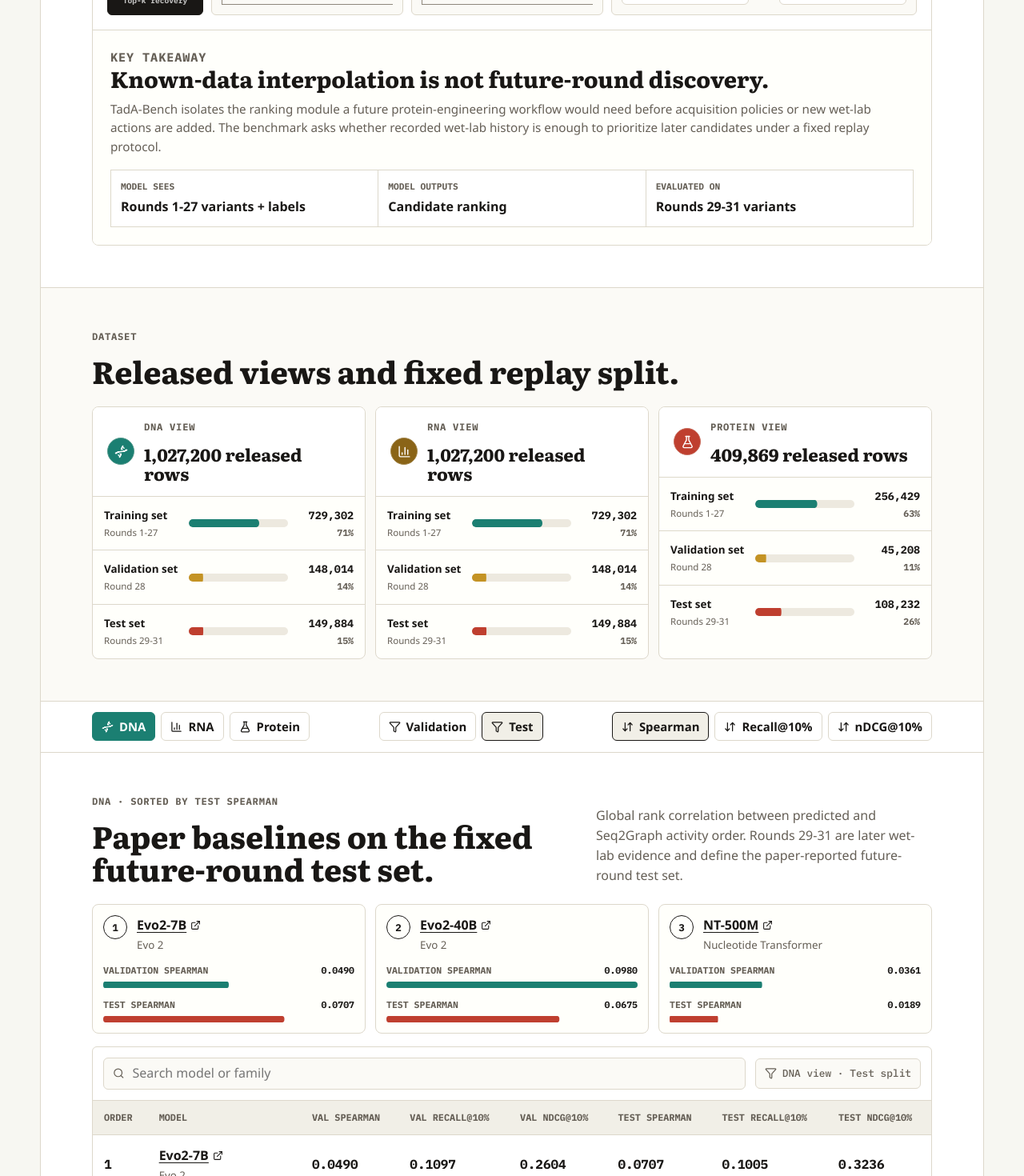
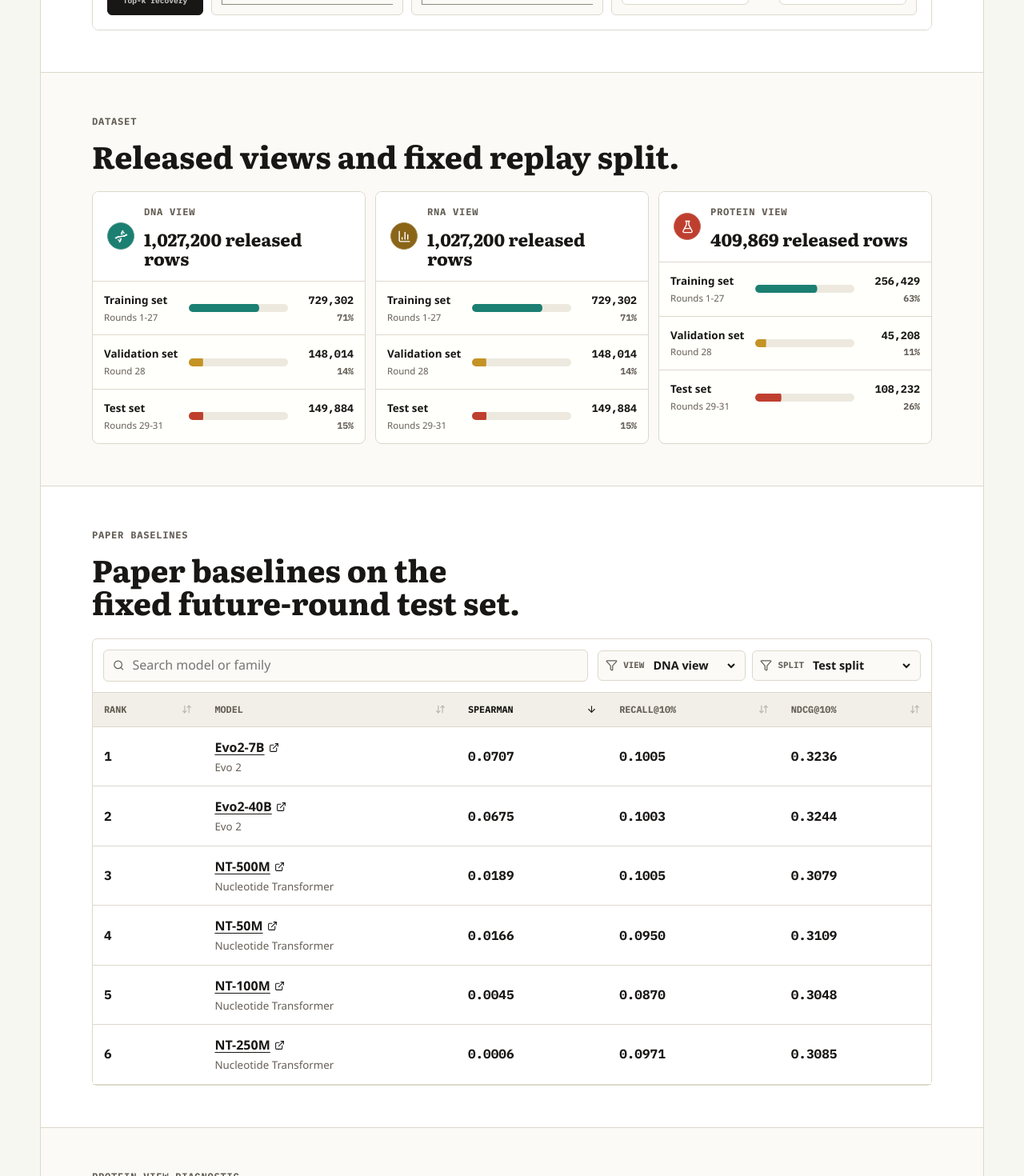
Before and after one commit to TadA-Bench/TadA-Bench.github.io, a React (Vite) app: page / in a window 1280 px wide. Shown: the part 1580-3050 px from the top of the page at 80% size. Built offline with nearby package versions, Linux system fonts and the light colour scheme.

Commit message:
Streamline baseline table controls

```diff
--- a/src/App.css
+++ b/src/App.css
@@ -9,7 +9,6 @@ main {
 .hero-section,
 .story-section,
 .data-section,
-.control-band,
 .baseline-section,
 .diagnostic-section,
 .citation-section {
@@ -141,8 +140,8 @@ main {
 
 .icon-button:focus-visible,
 .citation-links a:focus-visible,
-.tab-button:focus-visible,
-.metric-button:focus-visible {
+.sort-header:focus-visible,
+.filter-select:focus-within {
   outline: 2px solid var(--ink);
   outline-offset: 3px;
 }
@@ -261,6 +260,14 @@ main {
   grid-template-columns: minmax(0, 780px);
 }
 
+.section-heading--baseline {
+  grid-template-columns: minmax(0, 1fr);
+}
+
+.baseline-heading-lines span {
+  display: block;
+}
+
 .section-heading h2,
 .citation-section h2 {
   margin: 0;
@@ -338,8 +345,7 @@ main {
 }
 
 .story-pillar h3,
-.replay-panel h3,
-.story-takeaway h3 {
+.replay-panel h3 {
   margin: 0;
   color: var(--ink);
   font-family: var(--display);
@@ -347,8 +353,7 @@ main {
   line-height: 1.12;
 }
 
-.story-pillar p,
-.story-takeaway p {
+.story-pillar p {
   margin: 0;
   color: var(--muted);
   font-size: 0.95rem;
@@ -887,50 +892,6 @@ main {
   top: 55%;
 }
 
-.story-takeaway {
-  display: grid;
-  grid-template-columns: 1fr;
-  gap: 16px;
-  align-items: start;
-  padding: 22px;
-  border-top: 1px solid var(--line);
-  background: #fffffb;
-}
-
-.story-takeaway h3 {
-  margin-bottom: 10px;
-  font-size: clamp(1.32rem, 2.2vw, 1.92rem);
-}
-
-.story-takeaway dl {
-  display: grid;
-  grid-template-columns: repeat(3, minmax(0, 1fr));
-  gap: 1px;
-  margin: 0;
-  border: 1px solid var(--line);
-  background: var(--line);
-}
-
-.story-takeaway dl div {
-  padding: 12px;
-  background: #ffffff;
-}
-
-.story-takeaway dt {
-  margin: 0 0 4px;
-  color: var(--muted);
-  font-family: var(--mono);
-  font-size: 0.7rem;
-  font-weight: 850;
-  text-transform: uppercase;
-}
-
-.story-takeaway dd {
-  margin: 0;
-  color: var(--ink);
-  font-weight: 800;
-}
-
 @keyframes dot-pulse {
   0%,
   100% {
@@ -942,64 +903,6 @@ main {
     opacity: 0.9;
     transform: scale(1.15);
   }
-}
-
-.control-band {
-  display: flex;
-  gap: 12px;
-  align-items: center;
-  justify-content: space-between;
-  margin-bottom: 16px;
-}
-
-.control-band {
-  min-height: 64px;
-  margin-bottom: 0;
-  border-bottom: 1px solid var(--line);
-  background: #ffffff;
-}
-
-.tabs,
-.metric-toggle {
-  display: flex;
-  gap: 7px;
-  align-items: center;
-  overflow-x: auto;
-}
-
-.tab-button,
-.metric-button {
-  display: inline-flex;
-  min-height: 36px;
-  align-items: center;
-  gap: 7px;
-  border: 1px solid var(--line);
-  border-radius: 6px;
-  padding: 0 11px;
-  color: var(--ink);
-  background: #ffffff;
-  font: inherit;
-  font-size: 0.93rem;
-  font-weight: 650;
-  white-space: nowrap;
-  cursor: pointer;
-}
-
-.tab-button svg,
-.metric-button svg {
-  width: 15px;
-  height: 15px;
-}
-
-.tab-button[aria-pressed='true'] {
-  border-color: var(--tab-accent);
-  color: #ffffff;
-  background: var(--tab-accent);
-}
-
-.metric-button[data-active='true'] {
-  border-color: var(--ink);
-  background: #f1efe7;
 }
 
 .data-section {
@@ -1165,49 +1068,6 @@ main {
   font-weight: 800;
 }
 
-.baseline-strips {
-  display: grid;
-  grid-template-columns: repeat(3, minmax(0, 1fr));
-  gap: 12px;
-  margin-bottom: 16px;
-}
-
-.baseline-strip {
-  display: grid;
-  grid-template-columns: auto minmax(0, 1fr);
-  gap: 12px;
-  align-items: start;
-  border: 1px solid var(--line);
-  border-radius: 8px;
-  padding: 13px;
-  background: #fffffb;
-}
-
-.strip-rank {
-  display: inline-flex;
-  width: 30px;
-  height: 30px;
-  align-items: center;
-  justify-content: center;
-  border: 1px solid var(--line-strong);
-  border-radius: 50%;
-  color: var(--ink);
-  font-family: var(--mono);
-  font-size: 0.78rem;
-  font-weight: 800;
-}
-
-.strip-method {
-  display: grid;
-  gap: 2px;
-  min-width: 0;
-}
-
-.strip-method strong {
-  color: var(--ink);
-}
-
-.strip-method a,
 .model-link {
   display: inline-flex;
   align-items: center;
@@ -1219,55 +1079,15 @@ main {
   text-underline-offset: 3px;
 }
 
-.strip-method a svg,
 .model-link svg {
   width: 13px;
   height: 13px;
   flex: 0 0 auto;
 }
 
-.strip-method small,
-.strip-metric span {
-  color: var(--muted);
-}
-
-.strip-metric {
-  grid-column: 1 / -1;
-  display: grid;
-  gap: 5px;
-}
-
-.strip-metric span {
-  display: flex;
-  gap: 10px;
-  align-items: baseline;
-  justify-content: space-between;
-  font-family: var(--mono);
-  font-size: 0.72rem;
-  font-weight: 800;
-  text-transform: uppercase;
-}
-
-.strip-metric em {
-  color: var(--ink);
-  font-style: normal;
-}
-
-.strip-metric i {
-  display: block;
-  height: 8px;
-  border-radius: 999px;
-  background: #1b7f72;
-  transform-origin: left center;
-  transition: transform 180ms ease;
-}
-
-.strip-metric:last-child i {
-  background: #bf3f2f;
-}
-
 .table-toolbar {
-  display: flex;
+  display: grid;
+  grid-template-columns: minmax(240px, 1fr) auto;
   gap: 12px;
   align-items: center;
   justify-content: space-between;
@@ -1308,24 +1128,48 @@ main {
   box-shadow: 0 0 0 2px #ffffff, 0 0 0 4px var(--ink);
 }
 
-.filter-pill {
+.table-filter-group {
+  display: flex;
+  gap: 8px;
+  align-items: center;
+  justify-content: flex-end;
+}
+
+.filter-select {
   display: inline-flex;
   min-height: 38px;
   align-items: center;
   gap: 7px;
   border: 1px solid var(--line);
   border-radius: 6px;
-  padding: 0 11px;
-  color: var(--muted);
+  padding: 0 9px;
   background: #fbfaf6;
+  white-space: nowrap;
+}
+
+.filter-select > span {
+  color: var(--muted);
   font-family: var(--mono);
-  font-size: 0.8rem;
-  white-space: nowrap;
-}
-
-.filter-pill svg {
+  font-size: 0.68rem;
+  font-weight: 850;
+  text-transform: uppercase;
+}
+
+.filter-select select {
+  min-height: 34px;
+  border: 0;
+  color: var(--ink);
+  background: transparent;
+  font: inherit;
+  font-size: 0.9rem;
+  font-weight: 650;
+  outline: 0;
+}
+
+.filter-select svg {
   width: 15px;
   height: 15px;
+  color: var(--muted);
 }
 
 .table-panel {
@@ -1338,7 +1182,7 @@ main {
 
 .baseline-table {
   width: 100%;
-  min-width: 1030px;
+  min-width: 780px;
   border-collapse: collapse;
   text-align: left;
 }
@@ -1352,6 +1196,39 @@ main {
   font-size: 0.74rem;
   font-weight: 800;
   text-transform: uppercase;
+}
+
+.sort-header {
+  display: inline-flex;
+  width: 100%;
+  align-items: center;
+  justify-content: space-between;
+  gap: 8px;
+  border: 0;
+  padding: 0;
+  color: inherit;
+  background: transparent;
+  font: inherit;
+  text-align: left;
+  text-transform: inherit;
+  cursor: pointer;
+}
+
+.sort-header svg {
+  width: 13px;
+  height: 13px;
+  flex: 0 0 auto;
+  color: var(--muted);
+  opacity: 0.42;
+}
+
+.sort-header[data-active='true'] {
+  color: var(--ink);
+}
+
+.sort-header[data-active='true'] svg {
+  color: var(--ink);
+  opacity: 1;
 }
 
 .baseline-table td {
@@ -1514,10 +1391,6 @@ main {
     border-bottom: 0;
   }
 
-  .baseline-strips {
-    grid-template-columns: 1fr;
-  }
-
   .citation-links {
     grid-column: auto;
   }
@@ -1560,30 +1433,22 @@ main {
     white-space: normal;
   }
 
-  .control-band,
   .table-toolbar {
+    grid-template-columns: 1fr;
     align-items: stretch;
-    flex-direction: column;
-  }
-
-  .tabs,
-  .metric-toggle {
-    width: 100%;
-  }
-
-  .metric-toggle {
+  }
+
+  .table-filter-group {
     flex-wrap: wrap;
-    overflow: visible;
-  }
-
-  .tab-button,
-  .metric-button {
-    flex: 1 0 auto;
-  }
-
-  .metric-button {
-    flex-basis: calc(50% - 7px);
-    justify-content: center;
+    justify-content: stretch;
+  }
+
+  .filter-select {
+    flex: 1 1 150px;
+  }
+
+  .filter-select select {
+    min-width: 0;
   }
 
   .data-view-grid {
@@ -1593,6 +1458,11 @@ main {
   .data-section .section-heading h2 {
     font-size: 0.98rem;
     white-space: nowrap;
+  }
+
+  .section-heading .baseline-heading-lines {
+    font-size: clamp(1.18rem, 5.2vw, 1.34rem);
+    line-height: 1.08;
   }
 
   .data-view-card .split-row {
@@ -1663,14 +1533,6 @@ main {
     transform: rotate(135deg);
   }
 
-  .story-takeaway {
-    grid-template-columns: 1fr;
-  }
-
-  .story-takeaway dl {
-    grid-template-columns: 1fr;
-  }
-
   .search-box {
     min-width: 0;
   }
--- a/src/App.tsx
+++ b/src/App.tsx
@@ -1,6 +1,8 @@
 import { useMemo, useState, type CSSProperties } from 'react'
 import {
+  ArrowDown,
   ArrowDownUp,
+  ArrowUp,
   BarChart3,
   BookOpen,
   Code2,
@@ -16,7 +18,6 @@ import './App.css'
 import {
   baselineEntries,
   citationBibtex,
-  metricDescriptions,
   metricLabels,
   modalityMeta,
   paperAffiliations,
@@ -25,7 +26,6 @@ import {
   randomSplitProteinControls,
   releasedRowCounts,
   resourceLinks,
-  splitDescriptions,
   splitLabels,
   type MetricKey,
   type Modality,
@@ -38,6 +38,17 @@ const metricKeys = Object.keys(metricLabels) as MetricKey[]
 const modalities: Modality[] = ['dna', 'rna', 'protein']
 const splitKeys = Object.keys(splitLabels) as SplitKey[]
 const splitPhases: RoundPhase[] = ['train', 'validation', 'test']
+type SortKey = 'rank' | 'modelName' | MetricKey
+type SortDirection = 'asc' | 'desc'
+
+const baselineOrder = new Map(baselineEntries.map((entry, index) => [entry.id, index]))
+const tableColumns: { key: SortKey; label: string }[] = [
+  { key: 'rank', label: 'Rank' },
+  { key: 'modelName', label: 'Model' },
+  { key: 'spearman', label: metricLabels.spearman },
+  { key: 'recallAt10', label: metricLabels.recallAt10 },
+  { key: 'ndcgAt10', label: metricLabels.ndcgAt10 },
+]
 
 function formatScore(value: number) {
   return value.toFixed(4)
@@ -49,6 +60,17 @@ function formatCount(value: number) {
 
 function splitCountTotal(counts: SplitMembershipCounts) {
   return counts.train + counts.validation + counts.test
+}
+
+function getSortValue(entry: (typeof baselineEntries)[number], key: SortKey, split: SplitKey) {
+  if (key === 'rank') return baselineOrder.get(entry.id) ?? 0
+  if (key === 'modelName') return entry.modelName
+  return entry[split][key]
+}
+
+function compareSortValues(a: string | number, b: string | number, direction: SortDirection) {
+  const comparison = typeof a === 'string' && typeof b === 'string' ? a.localeCompare(b) : Number(a) - Number(b)
+  return direction === 'asc' ? comparison : -comparison
 }
 
 function ModalityIcon({ modality }: { modality: Modality }) {
@@ -91,7 +113,15 @@ const storyPillars = [
   {
     key: 'consistency',
     label: 'Consistency',
-    title: 'Seq2Graph builds one activity scale.',
+    title: (
+      <>
+        Seq2Graph builds
+        <br />
+        one activity
+        <br />
+        scale.
+      </>
+    ),
     body: 'Within-round rankings and overlap anchors reconcile noisy NGS selections into comparable cross-round labels.',
   },
 ] as const
@@ -278,32 +308,6 @@ function StorylineSection() {
               </div>
             </div>
           </div>
-
-          <div className="story-takeaway" aria-label="Benchmark takeaway">
-            <div>
-              <p className="eyebrow">Key takeaway</p>
-              <h3>Known-data interpolation is not future-round discovery.</h3>
-              <p>
-                TadA-Bench isolates the ranking module a future protein-engineering workflow would need before
-                acquisition policies or new wet-lab actions are added. The benchmark asks whether recorded wet-lab
-                history is enough to prioritize later candidates under a fixed replay protocol.
-              </p>
-            </div>
-            <dl>
-              <div>
-                <dt>Model sees</dt>
-                <dd>Rounds 1-27 variants + labels</dd>
-              </div>
-              <div>
-                <dt>Model outputs</dt>
-                <dd>Candidate ranking</dd>
-              </div>
-              <div>
-                <dt>Evaluated on</dt>
-                <dd>Rounds 29-31 variants</dd>
-              </div>
-            </dl>
-          </div>
         </div>
       </div>
     </section>
@@ -373,9 +377,12 @@ function DataOverviewSection() {
 
 function App() {
   const [activeModality, setActiveModality] = useState<Modality>('dna')
-  const [activeMetric, setActiveMetric] = useState<MetricKey>('spearman')
   const [activeSplit, setActiveSplit] = useState<SplitKey>('test')
   const [query, setQuery] = useState('')
+  const [sortConfig, setSortConfig] = useState<{ key: SortKey; direction: SortDirection }>({
+    key: 'spearman',
+    direction: 'desc',
+  })
 
   const visibleEntries = useMemo(() => {
     const normalizedQuery = query.trim().toLowerCase()
@@ -385,18 +392,38 @@ function App() {
         if (!normalizedQuery) return true
         return `${entry.modelName} ${entry.modelFamily} ${entry.protocol}`.toLowerCase().includes(normalizedQuery)
       })
-      .sort((a, b) => b[activeSplit][activeMetric] - a[activeSplit][activeMetric])
-  }, [activeMetric, activeModality, activeSplit, query])
+      .sort((a, b) => {
+        const primary = compareSortValues(
+          getSortValue(a, sortConfig.key, activeSplit),
+          getSortValue(b, sortConfig.key, activeSplit),
+          sortConfig.direction,
+        )
+        if (primary !== 0) return primary
+        return a.modelName.localeCompare(b.modelName)
+      })
+  }, [activeModality, activeSplit, query, sortConfig])
+
+  const handleSort = (key: SortKey) => {
+    setSortConfig((current) => {
+      if (current.key === key) {
+        return { key, direction: current.direction === 'asc' ? 'desc' : 'asc' }
+      }
+      return { key, direction: key === 'modelName' || key === 'rank' ? 'asc' : 'desc' }
+    })
+  }
 
   const tableHeading =
-    activeSplit === 'test'
-      ? 'Paper baselines on the fixed future-round test set.'
-      : 'Paper baseline table sorted by validation metrics.'
-  const visibleMetricMax = Math.max(
-    ...visibleEntries.flatMap((entry) => [entry.validation[activeMetric], entry.test[activeMetric]]),
-    0.001,
-  )
-  const topEntries = visibleEntries.slice(0, 3)
+    activeSplit === 'test' ? (
+      <>
+        <span>Paper baselines on the</span>
+        <span>fixed future-round test set.</span>
+      </>
+    ) : (
+      <>
+        <span>Paper baselines on the</span>
+        <span>validation split.</span>
+      </>
+    )
 
   return (
     <main>
@@ -462,98 +489,12 @@ function App() {
 
       <DataOverviewSection />
 
-      <section className="control-band" aria-label="Baseline sorting controls">
-        <div className="tabs" aria-label="Sequence view">
-          {modalities.map((modality) => (
-            <button
-              aria-pressed={activeModality === modality}
-              className="tab-button"
-              key={modality}
-              onClick={() => setActiveModality(modality)}
-              style={{ '--tab-accent': modalityMeta[modality].accent } as CSSProperties}
-              type="button"
-            >
-              <ModalityIcon modality={modality} />
-              {modalityMeta[modality].label}
-            </button>
-          ))}
-        </div>
-
-        <div className="metric-toggle" aria-label="Sort split">
-          {splitKeys.map((split) => (
-            <button
-              aria-pressed={activeSplit === split}
-              className="metric-button"
-              data-active={activeSplit === split}
-              key={split}
-              onClick={() => setActiveSplit(split)}
-              type="button"
-            >
-              <Filter aria-hidden="true" />
-              {splitLabels[split]}
-            </button>
-          ))}
-        </div>
-
-        <div className="metric-toggle" aria-label="Sort metric">
-          {metricKeys.map((metric) => (
-            <button
-              aria-pressed={activeMetric === metric}
-              className="metric-button"
-              data-active={activeMetric === metric}
-              key={metric}
-              onClick={() => setActiveMetric(metric)}
-              type="button"
-            >
-              <ArrowDownUp aria-hidden="true" />
-              {metricLabels[metric]}
-            </button>
-          ))}
-        </div>
-      </section>
-
       <section className="baseline-section" id="paper-baselines">
-        <div className="section-heading">
+        <div className="section-heading section-heading--baseline">
           <div>
-            <p className="eyebrow">
-              {modalityMeta[activeModality].shortLabel} · sorted by {splitLabels[activeSplit]} {metricLabels[activeMetric]}
-            </p>
-            <h2>{tableHeading}</h2>
+            <p className="eyebrow">Paper baselines</p>
+            <h2 className="baseline-heading-lines">{tableHeading}</h2>
           </div>
-          <p>
-            {metricDescriptions[activeMetric]} {splitDescriptions[activeSplit]}
-          </p>
-        </div>
-
-        <div className="baseline-strips" aria-label="Top baseline metric comparison">
-          {topEntries.map((entry, index) => (
-            <article className="baseline-strip" key={entry.id}>
-              <span className="strip-rank">{index + 1}</span>
-              <div className="strip-method">
-                {entry.modelHref ? (
-                  <a href={entry.modelHref} target="_blank" rel="noreferrer">
-                    {entry.modelName}
-                    <ExternalLink aria-hidden="true" />
-                  </a>
-                ) : (
-                  <strong>{entry.modelName}</strong>
-                )}
-                <small>{entry.modelFamily}</small>
-              </div>
-              {(['validation', 'test'] as SplitKey[]).map((split) => (
-                <div className="strip-metric" key={split}>
-                  <span>
-                    {splitLabels[split]} {metricLabels[activeMetric]}
-                    <em>{formatScore(entry[split][activeMetric])}</em>
-                  </span>
-                  <i
-                    aria-hidden="true"
-                    style={{ transform: `scaleX(${entry[split][activeMetric] / visibleMetricMax})` }}
-                  />
-                </div>
-              ))}
-            </article>
-          ))}
         </div>
 
         <div className="table-panel">
@@ -568,24 +509,74 @@ function App() {
                 value={query}
               />
             </label>
-            <span className="filter-pill">
-              <Filter aria-hidden="true" />
-              {modalityMeta[activeModality].label} view · {splitLabels[activeSplit]} split
-            </span>
+            <div className="table-filter-group" aria-label="Baseline table filters">
+              <label className="filter-select">
+                <Filter aria-hidden="true" />
+                <span>View</span>
+                <select
+                  aria-label="Filter by sequence view"
+                  onChange={(event) => setActiveModality(event.target.value as Modality)}
+                  value={activeModality}
+                >
+                  {modalities.map((modality) => (
+                    <option key={modality} value={modality}>
+                      {modalityMeta[modality].label} view
+                    </option>
+                  ))}
+                </select>
+              </label>
+              <label className="filter-select">
+                <Filter aria-hidden="true" />
+                <span>Split</span>
+                <select
+                  aria-label="Filter by evaluation split"
+                  onChange={(event) => setActiveSplit(event.target.value as SplitKey)}
+                  value={activeSplit}
+                >
+                  {splitKeys.map((split) => (
+                    <option key={split} value={split}>
+                      {splitLabels[split]} split
+                    </option>
+                  ))}
+                </select>
+              </label>
+            </div>
           </div>
 
           <div className="baseline-table-wrap">
-            <table className="baseline-table">
+            <table className="baseline-table" aria-label={`${modalityMeta[activeModality].label} ${splitLabels[activeSplit]} baseline metrics`}>
               <thead>
                 <tr>
-                  <th>Order</th>
-                  <th>Model</th>
-                  <th>Val Spearman</th>
-                  <th>Val Recall@10%</th>
-                  <th>Val nDCG@10%</th>
-                  <th>Test Spearman</th>
-                  <th>Test Recall@10%</th>
-                  <th>Test nDCG@10%</th>
+                  {tableColumns.map((column) => {
+                    const isActiveSort = sortConfig.key === column.key
+                    return (
+                      <th
+                        aria-sort={
+                          isActiveSort ? (sortConfig.direction === 'asc' ? 'ascending' : 'descending') : 'none'
+                        }
+                        key={column.key}
+                        scope="col"
+                      >
+                        <button
+                          className="sort-header"
+                          data-active={isActiveSort}
+                          onClick={() => handleSort(column.key)}
+                          type="button"
+                        >
+                          {column.label}
+                          {isActiveSort ? (
+                            sortConfig.direction === 'asc' ? (
+                              <ArrowUp aria-hidden="true" />
+                            ) : (
+                              <ArrowDown aria-hidden="true" />
+                            )
+                          ) : (
+                            <ArrowDownUp aria-hidden="true" />
+                          )}
+                        </button>
+                      </th>
+                    )
+                  })}
                 </tr>
               </thead>
               <tbody>
@@ -605,12 +596,11 @@ function App() {
                         <small>{entry.modelFamily}</small>
                       </span>
                     </td>
-                    <td className="score-cell">{formatScore(entry.validation.spearman)}</td>
-                    <td className="score-cell">{formatScore(entry.validation.recallAt10)}</td>
-                    <td className="score-cell">{formatScore(entry.validation.ndcgAt10)}</td>
-                    <td className="score-cell">{formatScore(entry.test.spearman)}</td>
-                    <td className="score-cell">{formatScore(entry.test.recallAt10)}</td>
-                    <td className="score-cell">{formatScore(entry.test.ndcgAt10)}</td>
+                    {metricKeys.map((metric) => (
+                      <td className="score-cell" key={metric}>
+                        {formatScore(entry[activeSplit][metric])}
+                      </td>
+                    ))}
                   </tr>
                 ))}
               </tbody>
--- a/src/data/baselines.ts
+++ b/src/data/baselines.ts
@@ -83,10 +83,6 @@ export const citationBibtex = `@inproceedings{gao2026tadabench,
   title = {TadA-Bench: A Million-Variant Benchmark for Future-Round Discovery Toward Agentic Protein Engineering},
   author = {Gao, Jin and Zhao, Juntu and Zeng, Zirui and Shen, Jiaqi and Shi, Junhao and Zhao, Dukun and Lu, Yuming and Wang, Dequan},
   booktitle = {Proceedings of the 43rd International Conference on Machine Learning},
-  series = {Proceedings of Machine Learning Research},
-  volume = {306},
-  address = {Seoul, South Korea},
-  publisher = {PMLR},
   year = {2026}
 }`
 
@@ -96,20 +92,9 @@ export const metricLabels: Record<MetricKey, string> = {
   ndcgAt10: 'nDCG@10%',
 }
 
-export const metricDescriptions: Record<MetricKey, string> = {
-  spearman: 'Global rank correlation between predicted and Seq2Graph activity order.',
-  recallAt10: 'Fraction of true top-decile variants recovered in the predicted top decile.',
-  ndcgAt10: 'Top-decile ranking quality for candidate prioritization under limited wet-lab budget.',
-}
-
 export const splitLabels: Record<SplitKey, string> = {
   validation: 'Validation',
   test: 'Test',
-}
-
-export const splitDescriptions: Record<SplitKey, string> = {
-  validation: 'Round 28 is used for learning-rate and model-selection decisions.',
-  test: 'Rounds 29-31 are later wet-lab evidence and define the paper-reported future-round test set.',
 }
 
 export const modalityMeta: Record<
```
